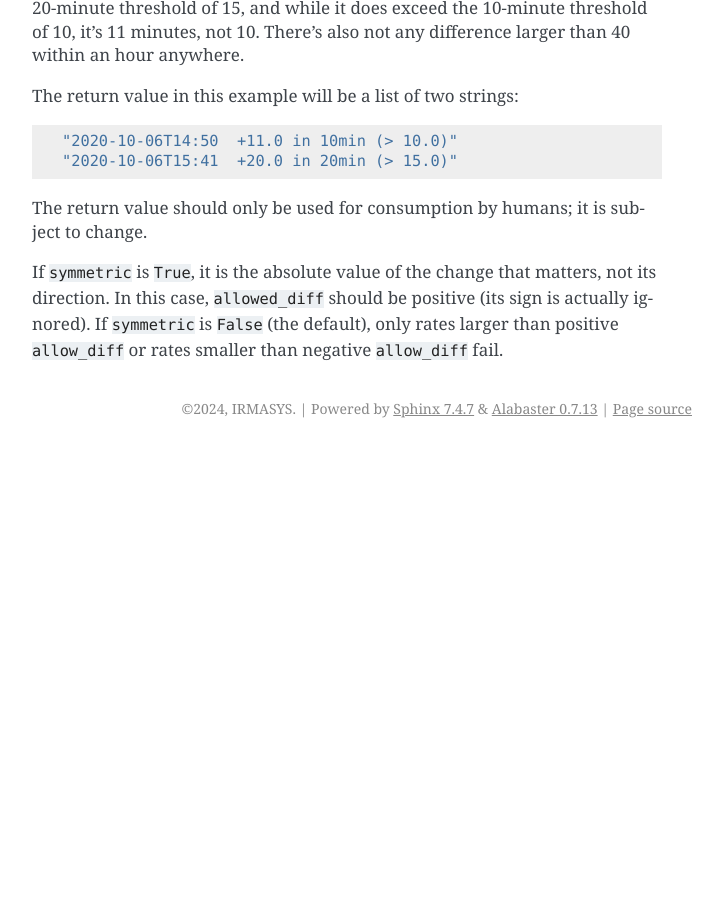
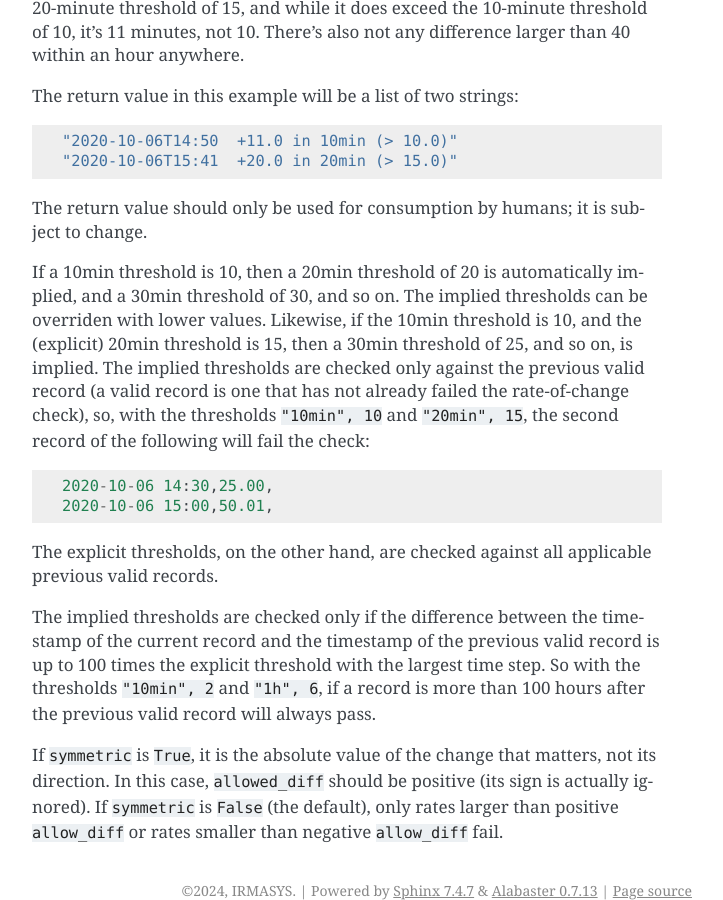
Before and after one commit to openmeteo/pthelma, a Sphinx documentation site: the page built from docs/rocc.rst, in a window 1280 px wide and 900 px high, scrolled down 1306 px. Shown: the whole window, without its empty margins (418-1141 px from the left). Built offline with Sphinx 7.4.7, drawn with Linux system fonts in a browser that asks for light colours; the version number is read from the project's files by our own code; before the commit the page ends 1754 px from its top, so only the background shows below that.

Commit message:
Improvements in the rocc algorithm (fixes DEV-114)

```diff
--- a/docs/rocc.rst
+++ b/docs/rocc.rst
@@ -18,7 +18,7 @@ rocc - Rate-of-change check for time series
          thresholds=(
             Threshold("10min", 10),
             Threshold("20min", 15),
-            Threshold("h", 40),
+            Threshold("1h", 40),
          ),
          symmetric=True,
          flag="MYFLAG",
@@ -70,6 +70,29 @@ rocc - Rate-of-change check for time series
    The return value should only be used for consumption by humans; it is
    subject to change.
 
+   If a 10min threshold is 10, then a 20min threshold of 20 is
+   automatically implied, and a 30min threshold of 30, and so on. The
+   implied thresholds can be overriden with lower values.  Likewise, if
+   the 10min threshold is 10, and the (explicit) 20min threshold is 15,
+   then a 30min threshold of 25, and so on, is implied. The implied
+   thresholds are checked only against the previous valid record (a
+   valid record is one that has not already failed the rate-of-change
+   check), so, with the thresholds ``"10min", 10`` and ``"20min", 15``,
+   the second record of the following will fail the check::
+
+      2020-10-06 14:30,25.00,
+      2020-10-06 15:00,50.01,
+
+   The explicit thresholds, on the other hand, are checked against all
+   applicable previous valid records.
+
+   The implied thresholds are checked only if the difference between the
+   timestamp of the current record and the timestamp of the previous
+   valid record is up to 100 times the explicit threshold with the
+   largest time step. So with the thresholds ``"10min", 2`` and ``"1h",
+   6``, if a record is more than 100 hours after the previous valid
+   record will always pass.
+
    If ``symmetric`` is ``True``, it is the absolute value of the change
    that matters, not its direction. In this case, ``allowed_diff`` should
    be positive (its sign is actually ignored). If ``symmetric`` is
--- a/pyproject.toml
+++ b/pyproject.toml
@@ -74,4 +74,4 @@ skip = "pp* cp313-*"
 
 [tool.isort]
 skip = ["_version.py"]
-extra_standard_library = ["libc"]
+extra_standard_library = ["cpython", "libc"]
```
Also changed, not shown: CHANGELOG.rst (+9 -0 lines), 2 other files.
